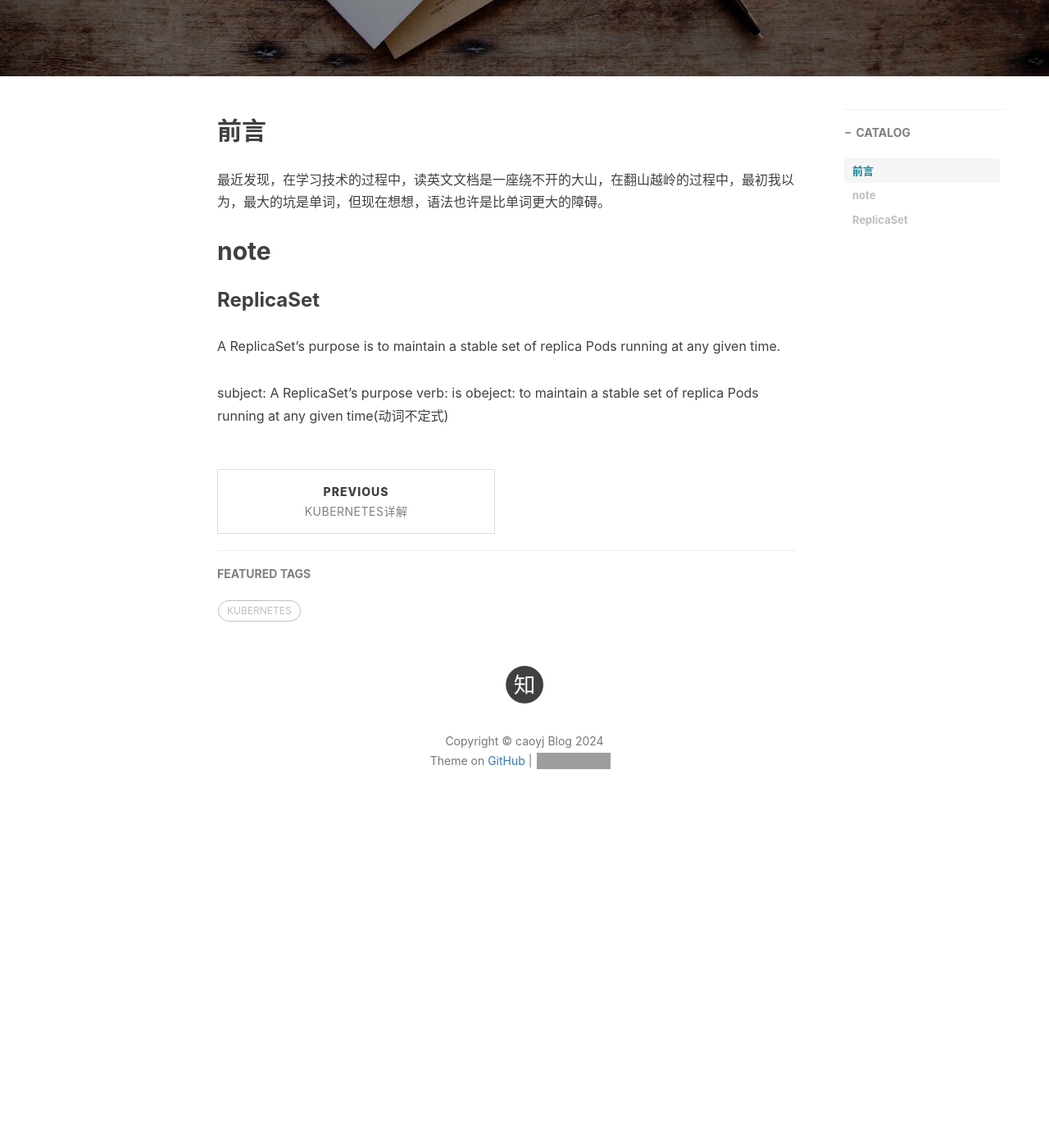
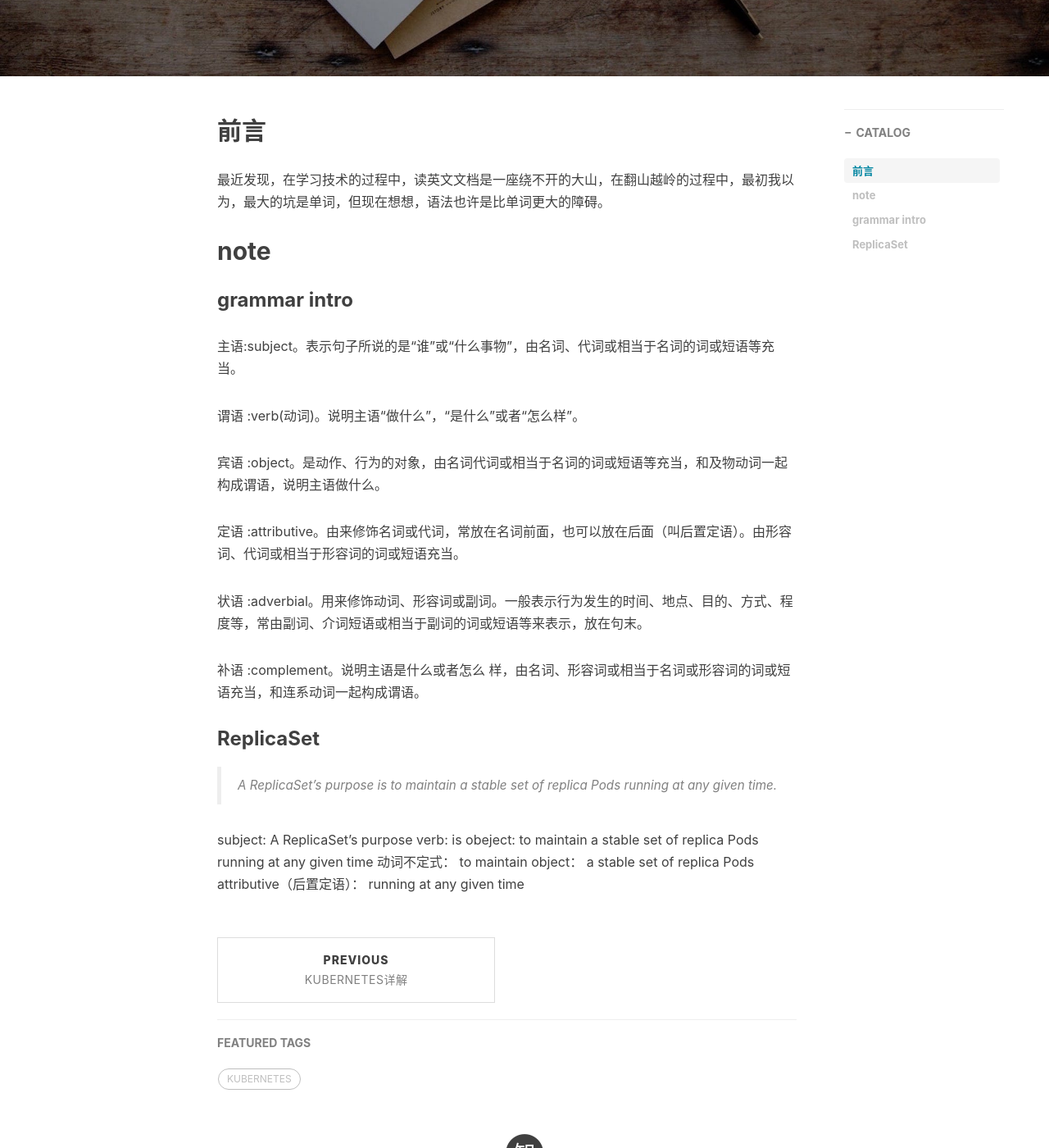
Before and after one commit to vcyj/vcyj.github.io, a Jekyll site: the page built from _posts/2024-04-10-语法系列-1.md, in a window 1280 px wide and 1400 px high, scrolled down 430 px. Shown: the whole window at 82% size. Built offline with Jekyll 4.4.1, drawn with Linux system fonts in a browser that asks for light colours; nearby versions of some CDN libraries; comment, search, counter and statistics services are not loaded; before the commit the page ends 1462 px from its top, so only the background shows below that; grey boxes are pictures that could not be loaded.

Commit message:
update
update

```diff
--- a/_posts/2024-04-10-语法系列-1.md
+++ b/_posts/2024-04-10-语法系列-1.md
@@ -15,13 +15,34 @@ tags:
 最近发现，在学习技术的过程中，读英文文档是一座绕不开的大山，在翻山越岭的过程中，最初我以为，最大的坑是单词，但现在想想，语法也许是比单词更大的障碍。
 
 ## note
+
+### grammar intro
+
+主语:subject。表示句子所说的是“谁”或“什么事物”，由名词、代词或相当于名词的词或短语等充当。
+
+谓语 :verb(动词)。说明主语“做什么”，“是什么”或者“怎么样”。
+
+宾语 :object。是动作、行为的对象，由名词代词或相当于名词的词或短语等充当，和及物动词一起构成谓语，说明主语做什么。
+
+定语 :attributive。由来修饰名词或代词，常放在名词前面，也可以放在后面（叫后置定语）。由形容词、代词或相当于形容词的词或短语充当。
+
+状语 :adverbial。用来修饰动词、形容词或副词。一般表示行为发生的时间、地点、目的、方式、程度等，常由副词、介词短语或相当于副词的词或短语等来表示，放在句末。
+
+补语 :complement。说明主语是什么或者怎么   样，由名词、形容词或相当于名词或形容词的词或短语充当，和连系动词一起构成谓语。
+
 ### ReplicaSet
 
-A ReplicaSet's purpose is to maintain a stable set of replica Pods running at any given time.
+>A ReplicaSet's purpose is to maintain a stable set of replica Pods running at any given time.
 
 subject:
    A ReplicaSet's purpose
 verb:
    is
 obeject:
-    to maintain a stable set of replica Pods running at any given time(动词不定式)
+    to maintain a stable set of replica Pods running at any given time
+    动词不定式：
+        to maintain
+    object：
+        a stable set of replica Pods
+    attributive（后置定语）：
+        running at any given time
```
